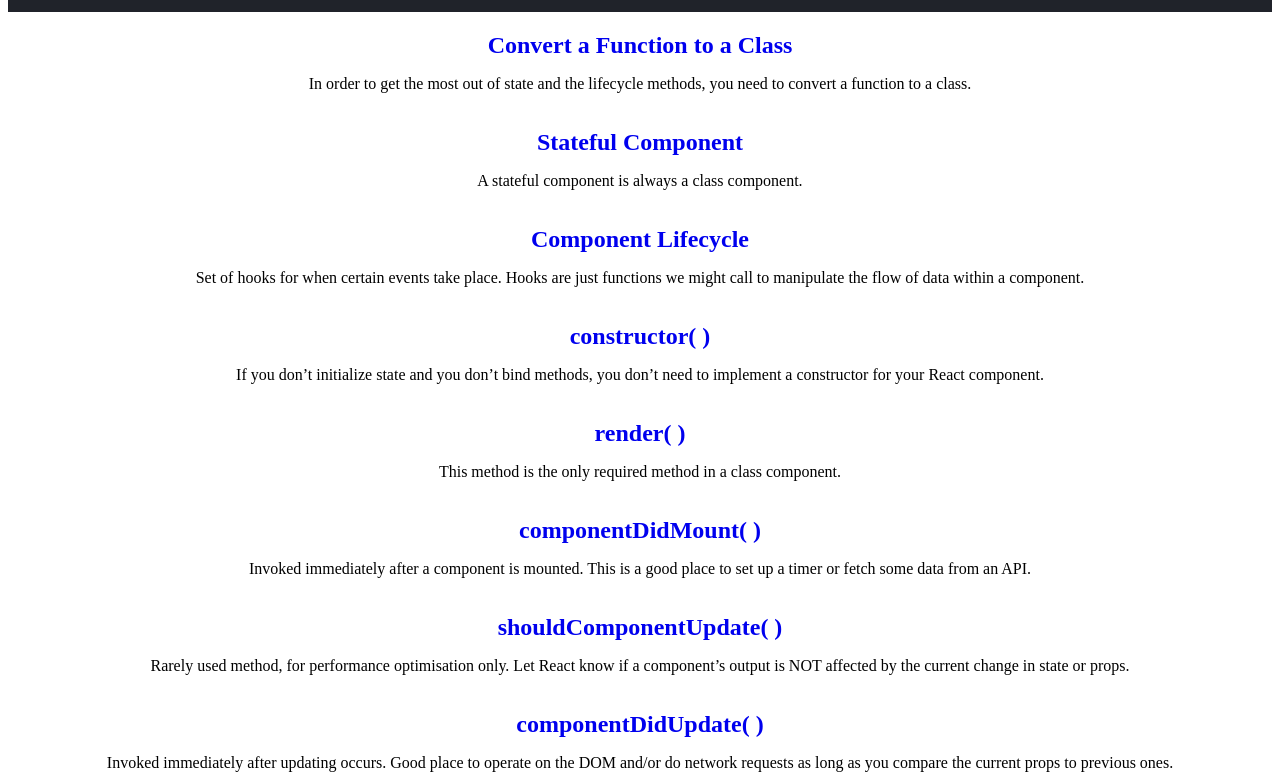
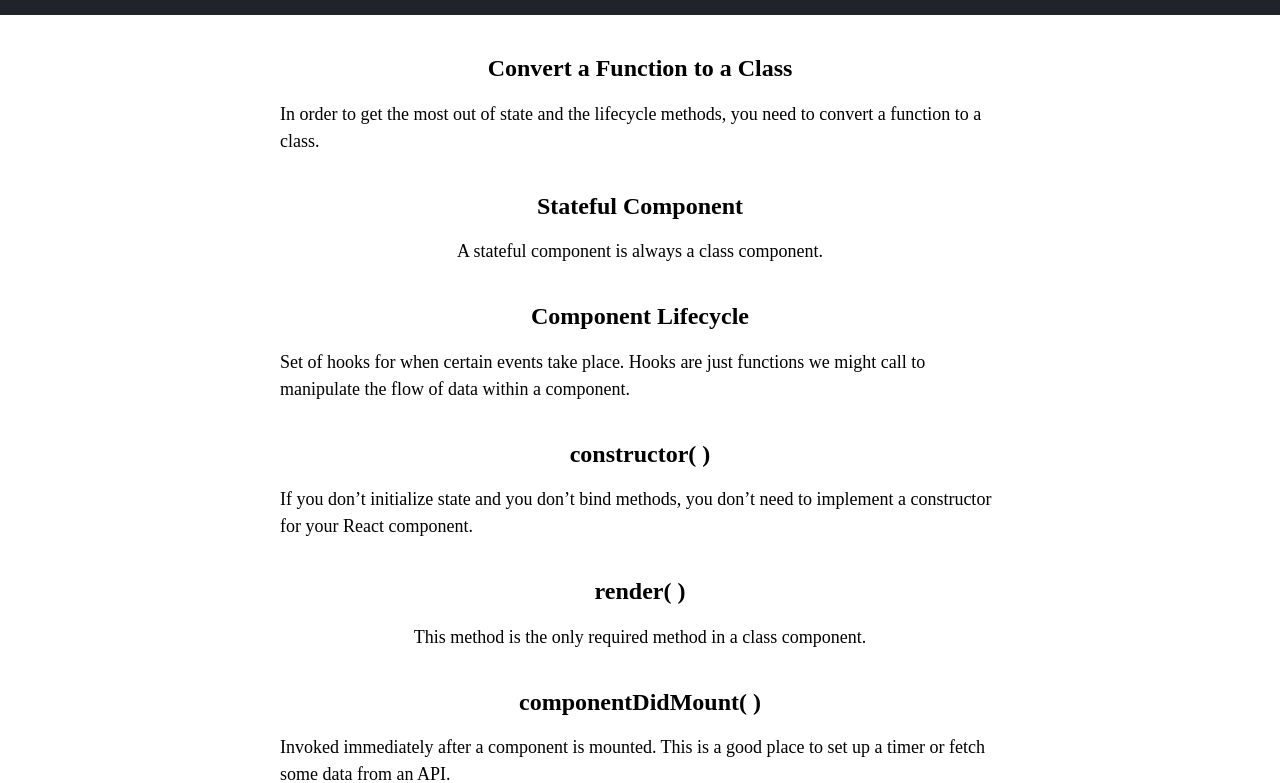
Before and after one commit to eugelogic/reactjs-basics, a Gatsby site: page / in a window 1280 px wide. Shown: the part 88-871 px from the top of the page. Built offline with nearby package versions, Linux system fonts and the light colour scheme; Gatsby itself is replaced by a stand-in of ours; some packages are replaced by stand-ins of ours.

Commit message:
Add Layout component

```diff
--- /dev/null
+++ b/src/components/layout/layout.css
@@ -0,0 +1,5 @@
+.main-content {
+  max-width: 720px;
+  margin: 0 auto;
+  padding: 20px;
+}
--- /dev/null
+++ b/src/components/layout/layout.js
@@ -0,0 +1,17 @@
+import React from 'react'
+import Header from '../header'
+import '../../styles/global.css'
+import './layout.css'
+
+const Layout = ({ children }) => {
+    return(
+        <>
+            <Header />
+            <main className="main-content">
+                {children}
+            </main>
+        </>
+    )
+}
+
+export default Layout
--- a/src/pages/index.js
+++ b/src/pages/index.js
@@ -1,12 +1,11 @@
 import React from "react"
 import { Link, graphql } from 'gatsby'
-import Header from '../components/header'
+import Layout from '../components/layout/layout'
 
-const Layout = ({ data, index }) => {
+const postsIndex = ({ data, index }) => {
     const { edges } = data.allMdx
     return (
-        <div>
-            <Header />
+        <Layout>
             <article
             key={index}
             style={{
@@ -32,11 +31,11 @@ const Layout = ({ data, index }) => {
                     )
                 })}
             </article>
-        </div>
+        </Layout>
     )
 }
 
-export default Layout
+export default postsIndex
 
 export const query = graphql`
     query BlogsListQuery {
--- a/src/styles/global.css
+++ b/src/styles/global.css
@@ -353,12 +353,6 @@ template {
 /* END OF NORMALIZE
    ========================================================================== */
 
-body {
-  max-width: 720px;
-  margin: 0 auto;
-  padding: 20px;
-}
-
 h2 > a {
   color: black;
 }
```
